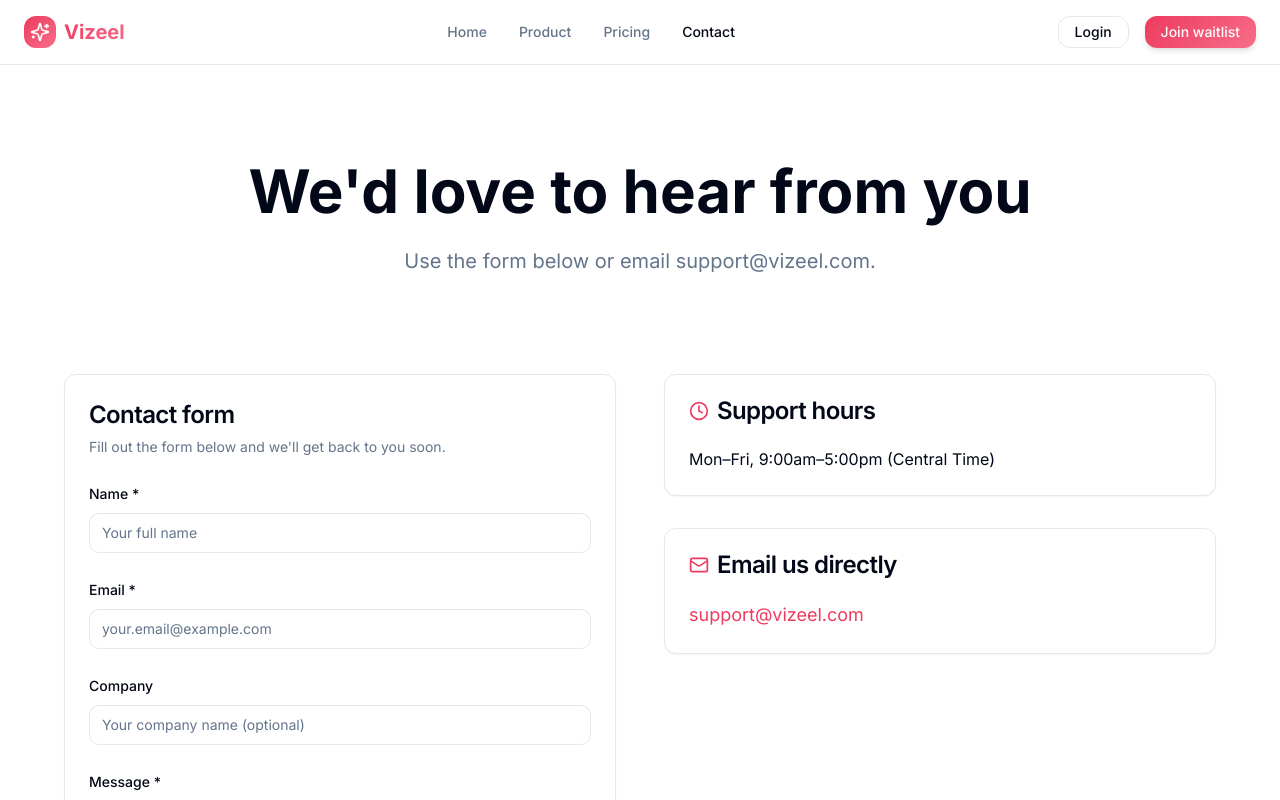
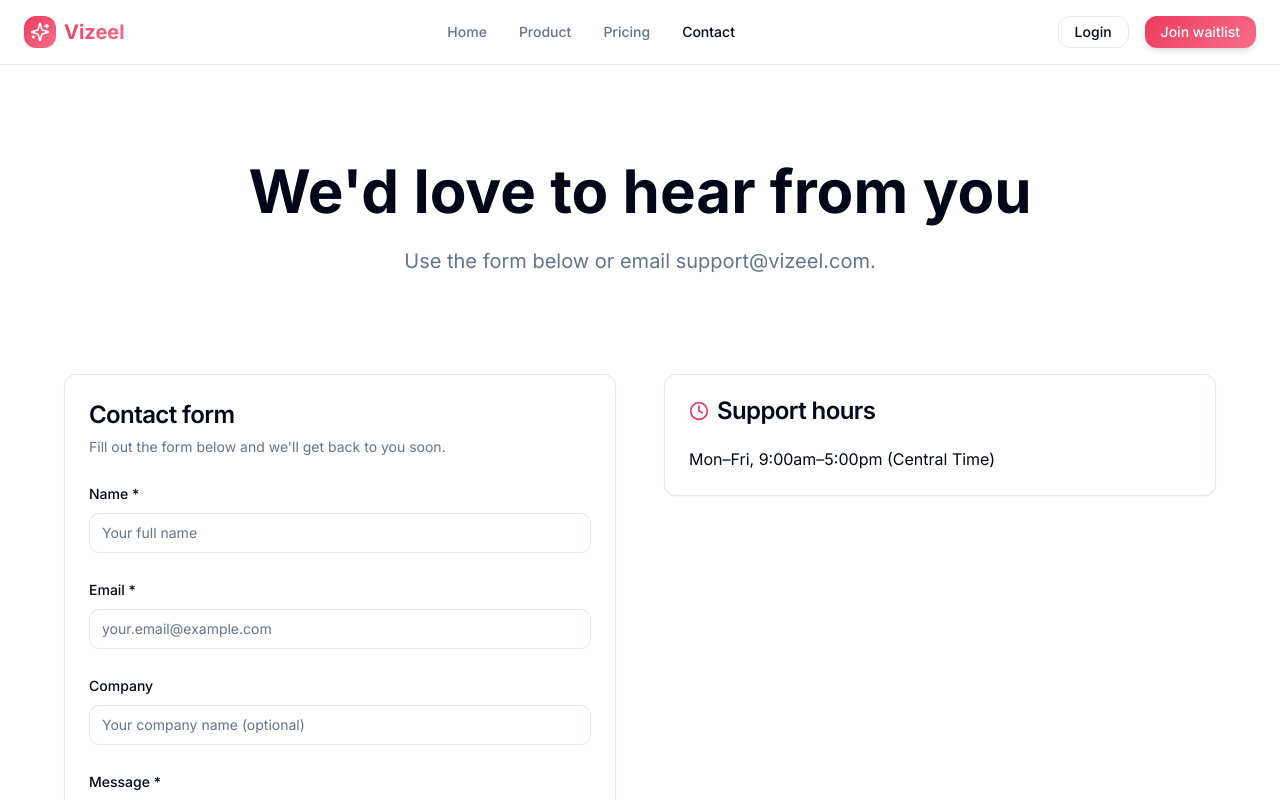
Before and after one commit to vizeel/vizeel-website, a React (Vite) app: page /contact in a window 1280 px wide. Shown: the top 800 px of the page. Built offline with nearby package versions, Linux system fonts and the light colour scheme.

Commit message:
Remove "Email us Directly" box
Remove the "Email us Directly" card component from the contact page.

```diff
--- a/src/pages/Contact.tsx
+++ b/src/pages/Contact.tsx
@@ -199,23 +199,6 @@ const Contact = () => {
                 </CardContent>
               </Card>
 
-              {/* Direct Email */}
-              <Card className="border-border bg-card">
-                <CardHeader>
-                  <CardTitle className="flex items-center gap-2">
-                    <Mail className="w-5 h-5 text-accent" />
-                    Email us directly
-                  </CardTitle>
-                </CardHeader>
-                <CardContent>
-                  <a
-                    href="mailto:support@vizeel.com"
-                    className="text-accent hover:underline text-lg"
-                  >
-                    support@vizeel.com
-                  </a>
-                </CardContent>
-              </Card>
 
             </section>
           </div>
```
